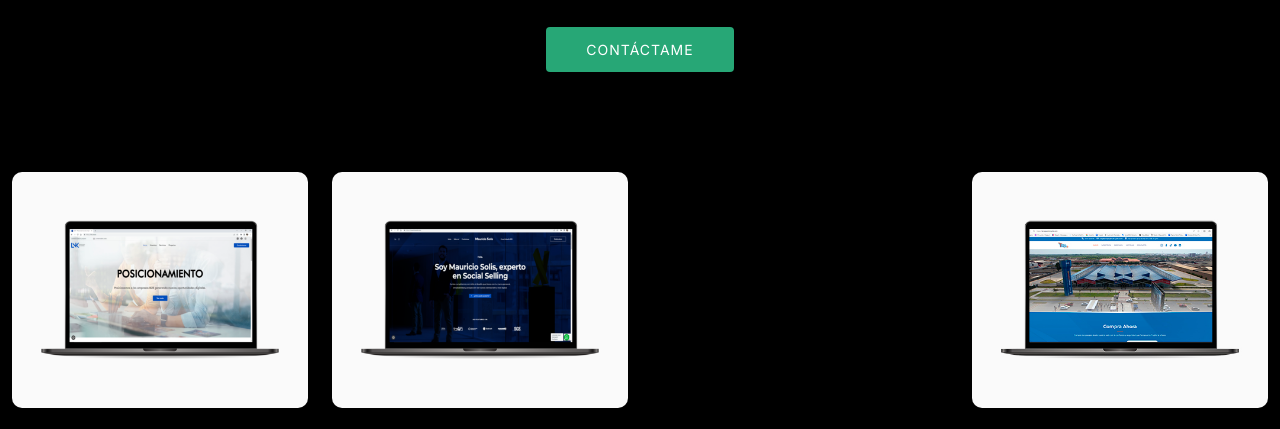
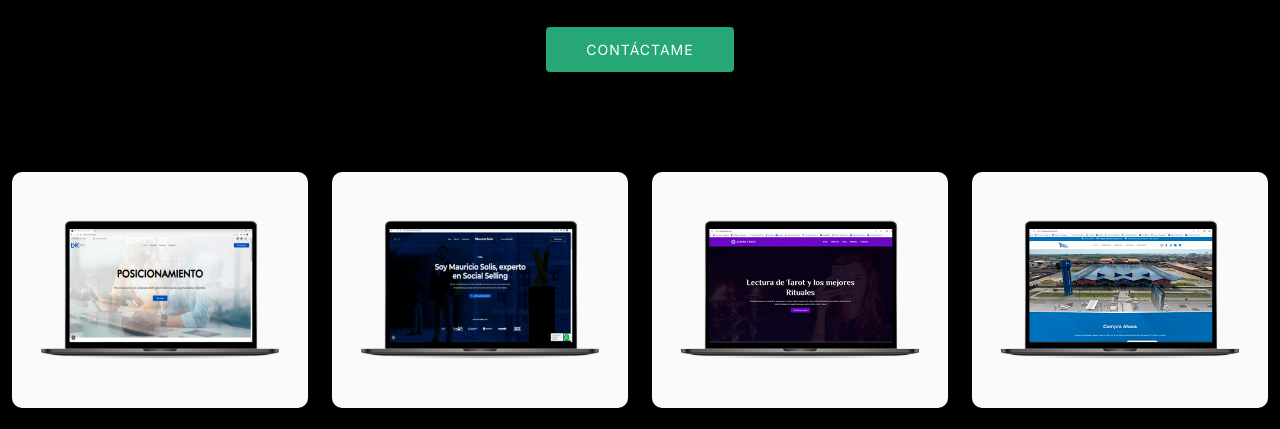
Before and after one commit to arturofn/portafolioweb, a plain HTML site: page index.html in a window 1280 px wide. Shown: the part 325-754 px from the top of the page. Drawn offline with nearby package versions, Linux system fonts and the light colour scheme.

Commit message:
Update index.html

```diff
--- a/index.html
+++ b/index.html
@@ -40,7 +40,7 @@
   <header id="header" class="header d-flex align-items-center fixed-top">
     <div class="container-fluid d-flex align-items-center justify-content-between">
 
-      <a href="index.html" class="logo d-flex align-items-center  me-auto me-lg-0">
+      <a href="https://arturofn.github.io/portafolioweb/" class="logo d-flex align-items-center  me-auto me-lg-0">
         <!-- Uncomment the line below if you also wish to use an image logo -->
         <!-- <img src="assets/img/logo.png" alt=""> -->
         <i class="bi bi-code-slash"></i>
@@ -99,9 +99,9 @@
           </div><!-- End Gallery Item -->
           <div class="col-xl-3 col-lg-4 col-md-6">
             <div class="gallery-item h-100">
-              <img src="assets/img/gallery/web_ambar-tarot.jpg" class="img-fluid" alt="">
+              <img src="assets/img/gallery/web-ambar-tarot.jpg" class="img-fluid" alt="">
               <div class="gallery-links d-flex align-items-center justify-content-center">
-                <a href="assets/img/gallery/web_ambar-tarot.jpg" title="Web Ambar Tarot" class="glightbox preview-link"><i
+                <a href="assets/img/gallery/web-ambar-tarot.jpg" title="Web Ambar Tarot" class="glightbox preview-link"><i
                     class="bi bi-arrows-angle-expand"></i></a>
                 <a href="https://ambartarot.com/" target="_blank" class="details-link"><i class="bi bi-link-45deg"></i></a>
               </div>
```
